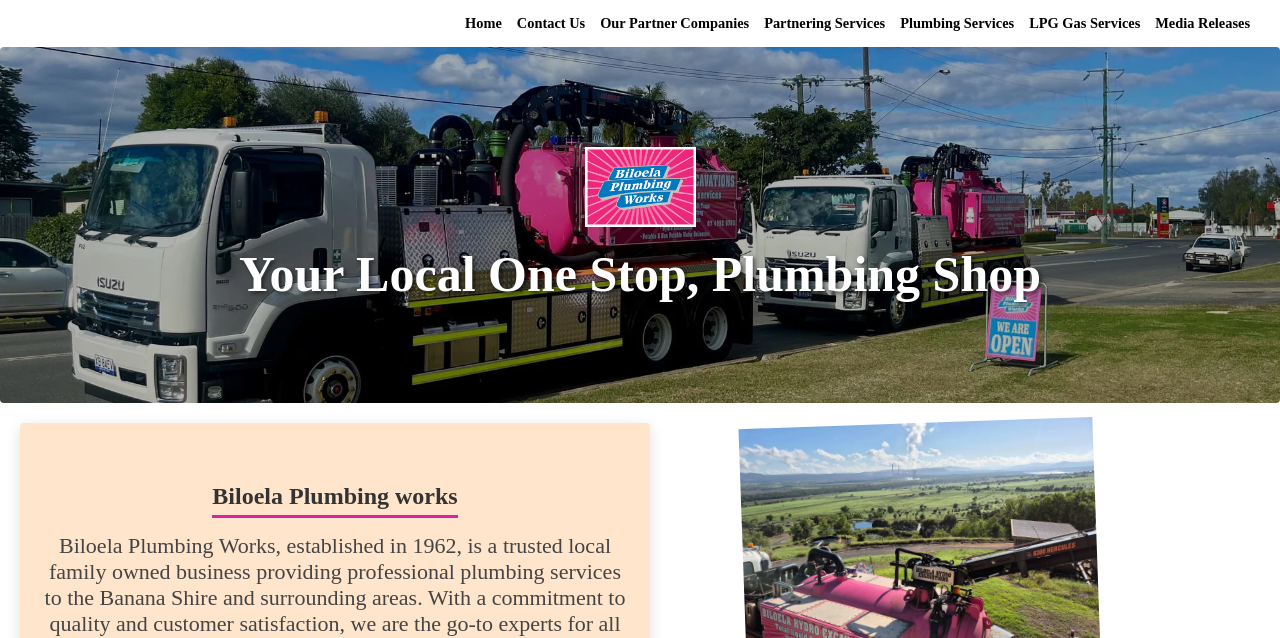
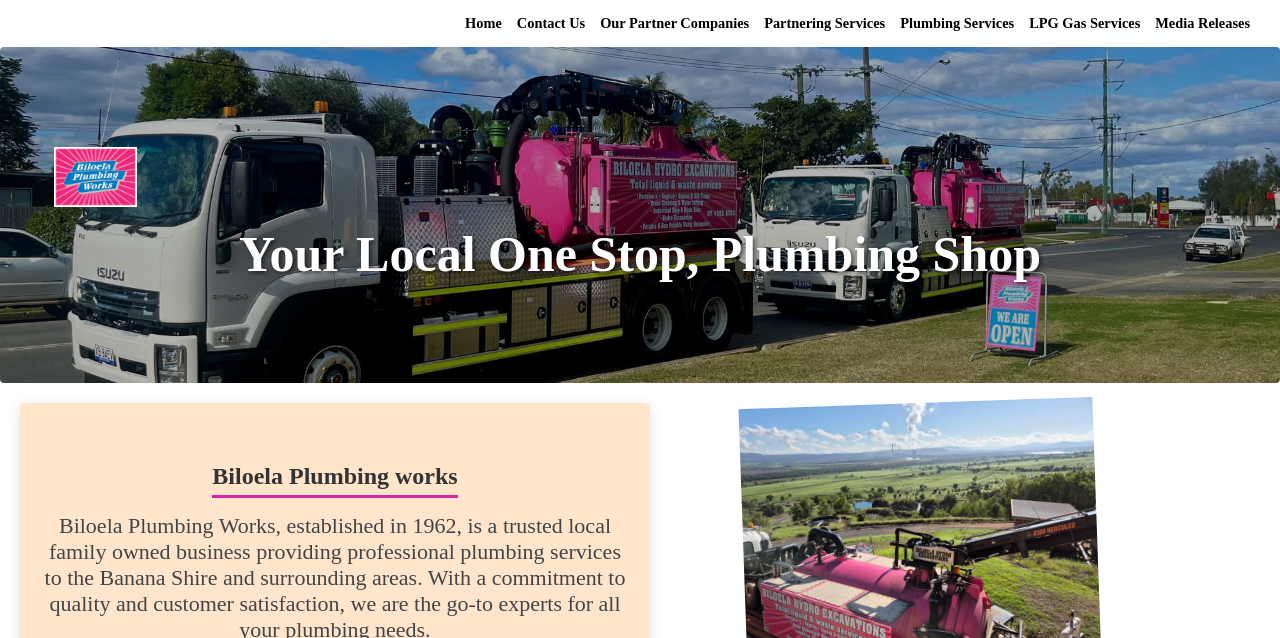
Before and after one commit to help-me202/Biloela-Plumbing-Works, a website: page HTML/index.html in a window 1280 px wide. Shown: the top 638 px of the page. Drawn offline with Linux system fonts and the light colour scheme; a web font is replaced by a local one.

Commit message:
top banner

```diff
--- a/CSS/LPG-gas-information.css
+++ b/CSS/LPG-gas-information.css
@@ -115,9 +115,9 @@ body {
 .header-banner::before {
     content: '';
     display: block;
-    width: 180px;
-    height: 80px;
-    margin: 0 auto 18px;
+    width: 150px;
+    height: 60px;
+    margin: 0 0 18px 0;
     background: url('../Images/logo.png') center center / contain no-repeat;
 }
 
--- a/CSS/Media.css
+++ b/CSS/Media.css
@@ -113,9 +113,9 @@ body {
 .header-banner::before {
     content: '';
     display: block;
-    width: 180px;
-    height: 80px;
-    margin: 0 auto 18px;
+    width: 150px;
+    height: 60px;
+    margin: 0 0 18px 0;
     background: url('../Images/logo.png') center center / contain no-repeat;
 }
 
--- a/CSS/commercial.css
+++ b/CSS/commercial.css
@@ -120,9 +120,9 @@ body {
 .header-banner::before {
     content: '';
     display: block;
-    width: 180px;
-    height: 80px;
-    margin: 0 auto 18px;
+    width: 150px;
+    height: 60px;
+    margin: 0 0 18px 0;
     background: url('../Images/logo.png') center center / contain no-repeat;
 }
 
--- a/CSS/contactus.css
+++ b/CSS/contactus.css
@@ -139,9 +139,9 @@ body {
 .header-banner::before {
   content: '';
   display: block;
-  width: 180px;
-  height: 80px;
-  margin: 0 auto 18px;
+  width: 150px;
+  height: 60px;
+  margin: 0 0 18px 0;
   background: url('../Images/logo.png') center center / contain no-repeat;
 }
 
--- a/CSS/emergencyservices.css
+++ b/CSS/emergencyservices.css
@@ -120,9 +120,9 @@ body {
 .header-banner::before {
     content: '';
     display: block;
-    width: 180px;
-    height: 80px;
-    margin: 0 auto 18px;
+    width: 150px;
+    height: 60px;
+    margin: 0 0 18px 0;
     background: url('../Images/logo.png') center center / contain no-repeat;
 }
 
--- a/CSS/gasrequest.css
+++ b/CSS/gasrequest.css
@@ -129,9 +129,9 @@ body {
 .header-banner::before {
   content: '';
   display: block;
-  width: 180px;
-  height: 80px;
-  margin: 0 auto 18px;
+  width: 150px;
+  height: 60px;
+  margin: 0 0 18px 0;
   background: url('../Images/logo.png') center center / contain no-repeat;
 }
 
--- a/CSS/mystyle.css
+++ b/CSS/mystyle.css
@@ -134,9 +134,9 @@ body {
 .header-banner::before {
   content: '';
   display: block;
-  width: 180px;
-  height: 80px;
-  margin: 0 auto 18px;
+  width: 150px;
+  height: 60px;
+  margin: 0 0 18px 0;
   background: url('../Images/logo.png') center center / contain no-repeat;
 }
 
--- a/CSS/partneringservices.css
+++ b/CSS/partneringservices.css
@@ -108,9 +108,9 @@ body {
 .header-banner::before {
     content: '';
     display: block;
-    width: 180px;
-    height: 80px;
-    margin: 0 auto 18px;
+    width: 150px;
+    height: 60px;
+    margin: 0 0 18px 0;
     background: url('../Images/logo.png') center center / contain no-repeat;
 }
 
--- a/CSS/partners.css
+++ b/CSS/partners.css
@@ -108,9 +108,9 @@ body {
 .header-banner::before {
     content: '';
     display: block;
-    width: 180px;
-    height: 80px;
-    margin: 0 auto 18px;
+    width: 150px;
+    height: 60px;
+    margin: 0 0 18px 0;
     background: url('../Images/logo.png') center center / contain no-repeat;
 }
 
--- a/CSS/plumbingservices.css
+++ b/CSS/plumbingservices.css
@@ -108,9 +108,9 @@ body {
 .header-banner::before {
     content: '';
     display: block;
-    width: 180px;
-    height: 80px;
-    margin: 0 auto 18px;
+    width: 150px;
+    height: 60px;
+    margin: 0 0 18px 0;
     background: url('../Images/logo.png') center center / contain no-repeat;
 }
 
--- a/CSS/residential.css
+++ b/CSS/residential.css
@@ -126,9 +126,9 @@ body {
 .header-banner::before {
     content: '';
     display: block;
-    width: 180px;
-    height: 80px;
-    margin: 0 auto 18px;
+    width: 150px;
+    height: 60px;
+    margin: 0 0 18px 0;
     background: url('../Images/logo.png') center center / contain no-repeat;
 }
 
--- a/CSS/service-pages.css
+++ b/CSS/service-pages.css
@@ -121,9 +121,9 @@ body {
 .header-banner::before {
     content: '';
     display: block;
-    width: 180px;
-    height: 80px;
-    margin: 0 auto 18px;
+    width: 150px;
+    height: 60px;
+    margin: 0 0 18px 0;
     background: url('../Images/logo.png') center center / contain no-repeat;
 }
 
```
